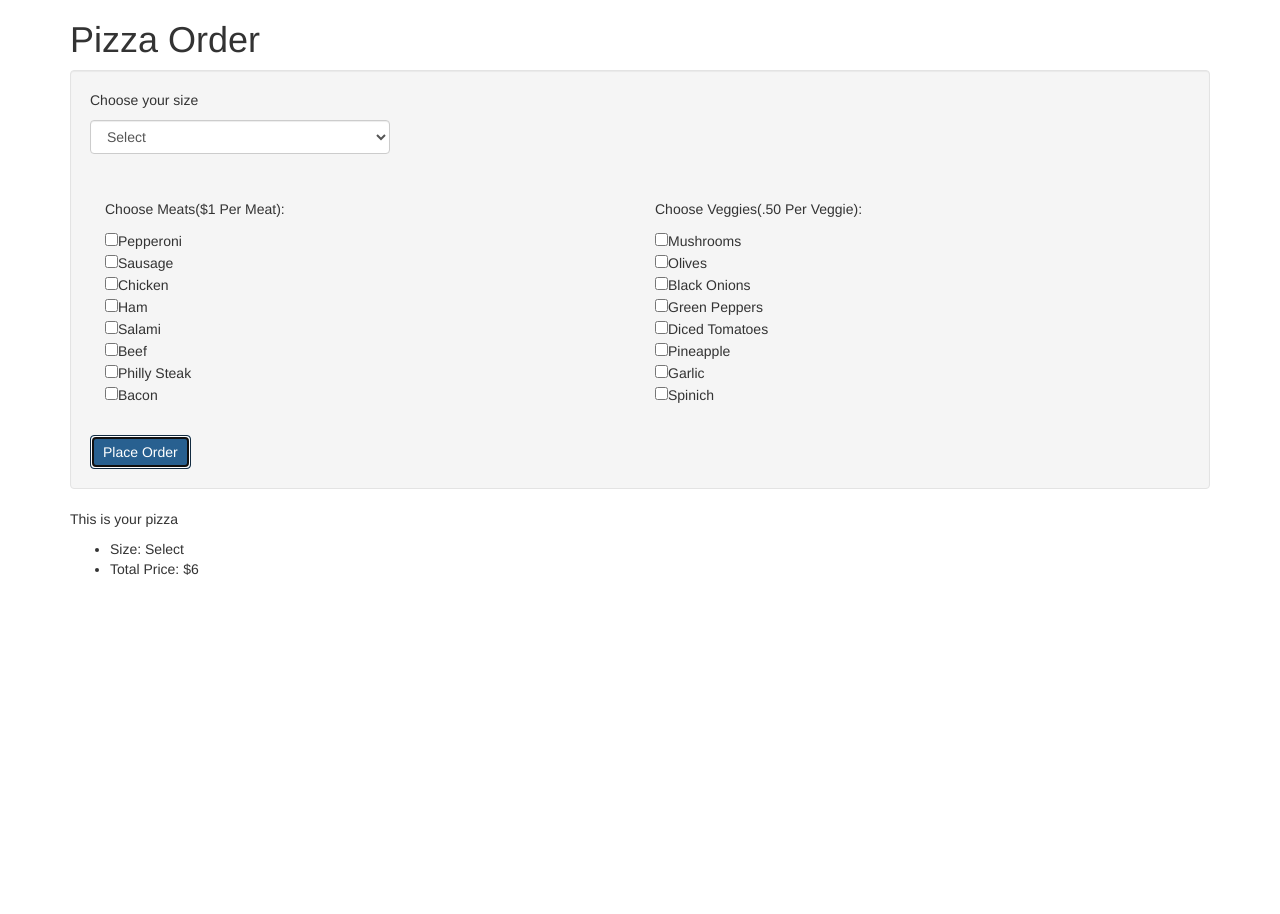
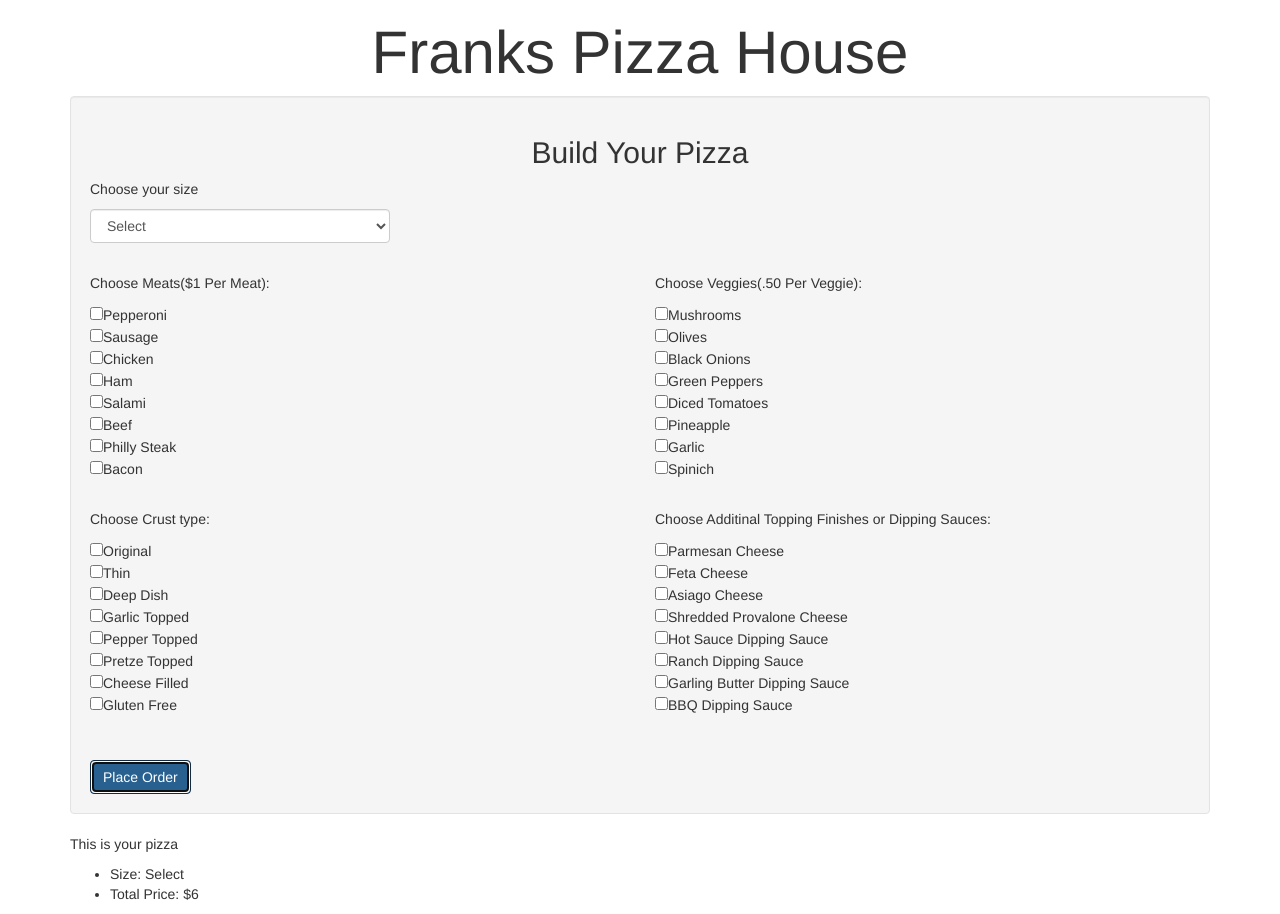
Before and after one commit to FrankNgo/pizza-order, a plain HTML site: page index.html in a window 1280 px wide. Both pictures are taken after a click on the button "Place Order". Before the commit the page ends 800 px from the top, so only its background shows below. Drawn offline with Linux system fonts and the light colour scheme.

Commit message:
add css style and additinal UI changes

```diff
--- a/css/styles.css
+++ b/css/styles.css
@@ -3,7 +3,7 @@
 }
 
 .col-md-6{
-  padding-top: 45px;
+  padding-top: 30px;
 }
 
 #order-button{
@@ -13,3 +13,13 @@
 #pizza-size{
   width: 40%;
 }
+
+h1{
+  font-size: 60px;
+  text-align: center;
+}
+
+
+h2{
+  text-align: center;
+}
--- a/index.html
+++ b/index.html
@@ -9,18 +9,20 @@
   </head>
   <body>
     <div class="container">
-      <h1>Pizza Order</h1>
+      <h1>Franks Pizza House</h1>
       <div class="well">
+        <h2>Build Your Pizza</h2>
         <form id="pizza-order">
           <div class="form-group">
             <p>Choose your size</p>
             <select class="form-control" id="pizzaSize" style="width: 300px">
               <option>Select</option>
-              <option>Small</option>
-              <option>Medium</option>
-              <option>Large</option>
-              <option>Extra Large</option>
+              <option>Small ($6)</option>
+              <option>Medium ($7.50)</option>
+              <option>Large ($9)</option>
+              <option>Extra Large ($10.50)</option>
             </select>
+            <div class="row">
               <div class="col-md-6">
                 <p>Choose Meats($1 Per Meat): </p>
                 <input type="checkbox" name ="meatToppings" value="1">Pepperoni<br>
@@ -34,14 +36,39 @@
               </div>
               <div class="col-md-6">
                 <p>Choose Veggies(.50 Per Veggie): </p>
-              <input type="checkbox" name ="meatToppings" value="1">Mushrooms<br>
-              <input type="checkbox" name ="meatToppings" value="1">Olives<br>
-              <input type="checkbox" name ="meatToppings" value="1">Black Onions<br>
-              <input type="checkbox" name ="meatToppings" value="1">Green Peppers<br>
-              <input type="checkbox" name ="meatToppings" value="1">Diced Tomatoes<br>
-              <input type="checkbox" name ="meatToppings" value="1">Pineapple<br>
-              <input type="checkbox" name ="meatToppings" value="1">Garlic<br>
-              <input type="checkbox" name ="meatToppings" value="1">Spinich<br>
+                <input type="checkbox" name ="veggieToppings" value=".50">Mushrooms<br>
+                <input type="checkbox" name ="veggieToppings" value=".50">Olives<br>
+                <input type="checkbox" name ="veggieToppings" value=".50">Black Onions<br>
+                <input type="checkbox" name ="veggieToppings" value=".50">Green Peppers<br>
+                <input type="checkbox" name ="veggieToppings" value=".50">Diced Tomatoes<br>
+                <input type="checkbox" name ="veggieToppings" value=".50">Pineapple<br>
+                <input type="checkbox" name ="veggieToppings" value=".50">Garlic<br>
+                <input type="checkbox" name ="veggieToppings" value=".50">Spinich<br>
+              </div>
+            </div>
+            <div class="row">
+              <div class="col-md-6">
+                <p>Choose Crust type: </p>
+                <input type="checkbox" name ="crustToppings" value="0">Original<br>
+                <input type="checkbox" name ="crustToppings" value="0">Thin<br>
+                <input type="checkbox" name ="crustToppings" value="1">Deep Dish<br>
+                <input type="checkbox" name ="crustToppings" value="1">Garlic Topped<br>
+                <input type="checkbox" name ="crustToppings" value="1">Pepper Topped<br>
+                <input type="checkbox" name ="crustToppings" value="1">Pretze Topped<br>
+                <input type="checkbox" name ="crustToppings" value="3">Cheese Filled<br>
+                <input type="checkbox" name ="crustToppings" value="2">Gluten Free<br>
+              </div>
+              <div class="col-md-6">
+                <p>Choose Additinal Topping Finishes or Dipping Sauces: </p>
+                <input type="checkbox" name ="finishToppings" value=".50">Parmesan Cheese<br>
+                <input type="checkbox" name ="finishToppings" value=".50">Feta Cheese<br>
+                <input type="checkbox" name ="finishToppings" value=".50">Asiago Cheese<br>
+                <input type="checkbox" name ="finishToppings" value=".50">Shredded Provalone Cheese<br>
+                <input type="checkbox" name ="finishToppings" value=".50">Hot Sauce Dipping Sauce<br>
+                <input type="checkbox" name ="finishToppings" value=".50">Ranch Dipping Sauce<br>
+                <input type="checkbox" name ="finishToppings" value=".50">Garling Butter Dipping Sauce<br>
+                <input type="checkbox" name ="finishToppings" value=".50">BBQ Dipping Sauce<br>
+              </div>
             </div>
           </div>
           <button id="order-button" type="submit" class="btn btn-primary">Place Order</button>
--- a/js/scripts.js
+++ b/js/scripts.js
@@ -5,13 +5,13 @@ function Pizza(size){
 
 Pizza.prototype.sizePrice = function(size) {
   var base = 1
-  if(size === "Small"){
+  if(size === "Small ($6)"){
     base = base * 1;
-  } else if (size === "Medium"){
+  } else if (size === "Medium ($7.50"){
     base = base * 1.25;
-  } else if( size === "Large"){
+  } else if( size === "Large ($9)"){
     base = base * 1.5;
-  } else if( size === "Extra Large"){
+  } else if( size === "Extra Large ($10.50)"){
     base = base * 1.75;
   } else {
     alert("Please select a size");
@@ -27,6 +27,31 @@ Pizza.prototype.meatPrice = function() {
   return total;
 }
 
+Pizza.prototype.veggiePrice = function() {
+  var total = 0;
+  $("input:checkbox[name=veggieToppings]:checked").each(function(i, n) {
+    total += parseFloat($(n).val());
+  })
+  return total;
+}
+
+Pizza.prototype.crustPrice = function() {
+  var total = 0;
+  $("input:checkbox[name=crustToppings]:checked").each(function(i, n) {
+    total += parseFloat($(n).val());
+  })
+  return total;
+}
+
+Pizza.prototype.finishPrice = function() {
+  var total = 0;
+  $("input:checkbox[name=finishToppings]:checked").each(function(i, n) {
+    total += parseFloat($(n).val());
+  })
+  return total;
+}
+
+
 $(document).ready(function() {
   $("#pizza-order").submit(function(event){
     event.preventDefault();
@@ -34,9 +59,12 @@ $(document).ready(function() {
     var size = $("#pizzaSize").val();
     var newOrder = new Pizza(size);
     var meatPrice = newOrder.meatPrice();
-    var pizzaPrice = "$" + (parseFloat(newOrder.sizePrice(size)) + meatPrice);
+    var veggiePrice = newOrder.veggiePrice();
+    var crustPrice = newOrder.crustPrice();
+    var finishPrice = newOrder.finishPrice();
+    var pizzaPrice = "$" + (parseFloat(newOrder.sizePrice(size)) + meatPrice + veggiePrice + crustPrice + finishPrice);
 
-    $("#show-order").show();
+    $("#show-order").fadeIn();
     $(".size").text(newOrder.size);
     $(".pizzaPrice").text(pizzaPrice);
 
```
Lines whose indentation alone changed are shown as unchanged.
